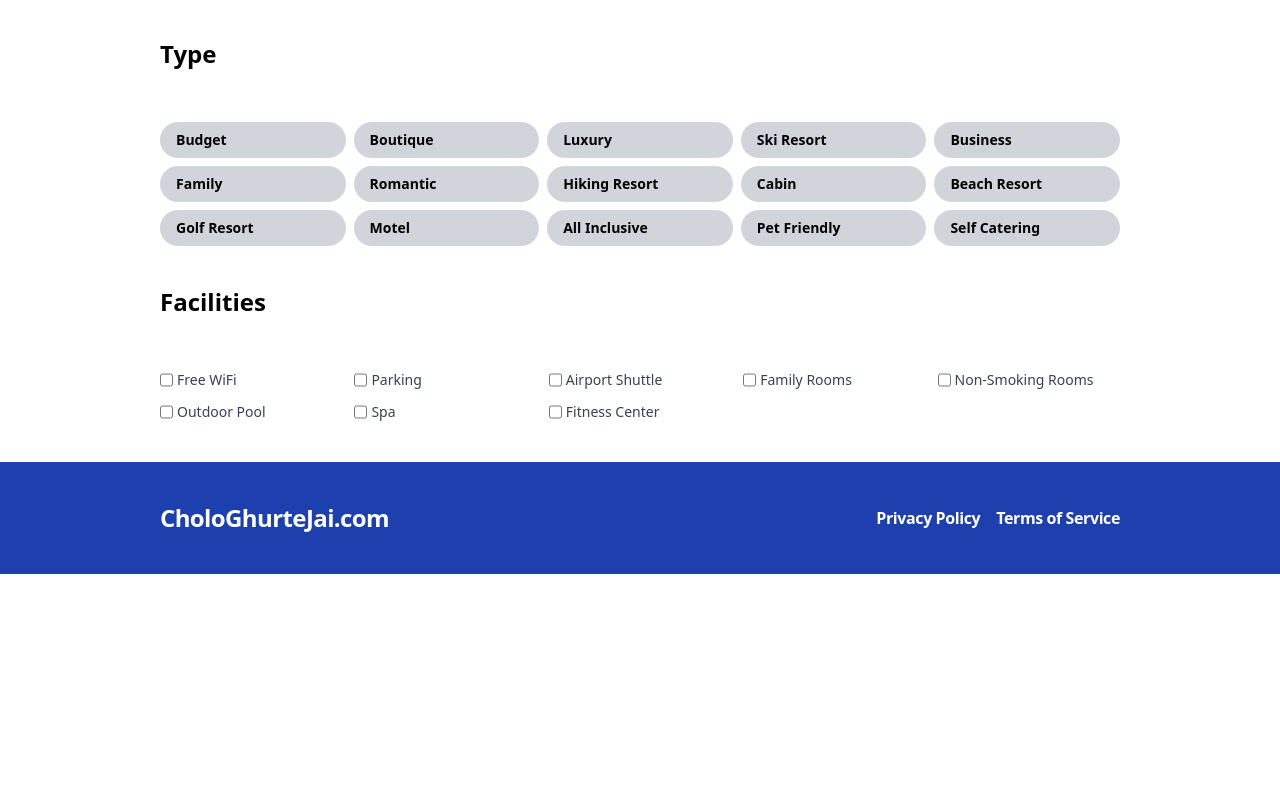
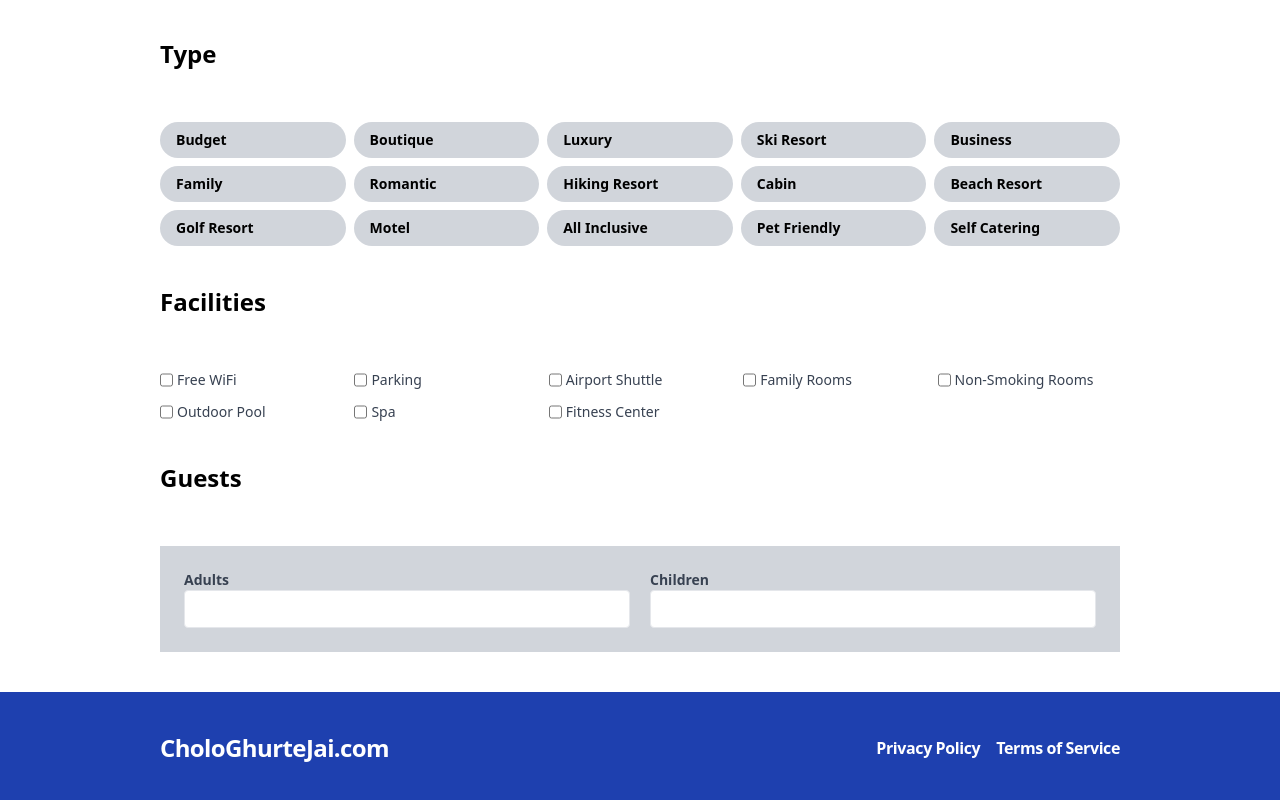
Before and after one commit to REDOWAN038/Hotel-Reservation, a React (Vite) app in the folder client/: page /my-hotels in a window 1280 px wide. Shown: the part 694-1494 px from the top of the page. Before the commit the page ends 1268 px from the top, so only its background shows below. Built offline with nearby package versions, Linux system fonts and the light colour scheme; sample sign-in values are in the browser's storage.

Commit message:
guests section added

```diff
--- /dev/null
+++ b/client/src/forms/HotelForm/GuestsSection.jsx
@@ -0,0 +1,50 @@
+import { useFormContext } from "react-hook-form"
+
+const GuestsSection = () => {
+    const {
+        register,
+        formState: { errors },
+    } = useFormContext()
+
+    return (
+        <>
+            <h2 className='text-2xl font-bold mb-3'>Guests</h2>
+            <div className='grid grid-cols-2 p-6 gap-5 bg-gray-300'>
+                <label className='text-gray-700 text-sm font-semibold'>
+                    Adults
+                    <input
+                        className='border rounded w-full py-2 px-3 font-normal'
+                        type='number'
+                        min={1}
+                        {...register("adultCount", {
+                            required: "This field is required",
+                        })}
+                    />
+                    {errors.adultCount?.message && (
+                        <span className='text-red-500 text-sm fold-bold'>
+                            {errors.adultCount?.message}
+                        </span>
+                    )}
+                </label>
+                <label className='text-gray-700 text-sm font-semibold'>
+                    Children
+                    <input
+                        className='border rounded w-full py-2 px-3 font-normal'
+                        type='number'
+                        min={0}
+                        {...register("childCount", {
+                            required: "This field is required",
+                        })}
+                    />
+                    {errors.childCount?.message && (
+                        <span className='text-red-500 text-sm fold-bold'>
+                            {errors.childCount?.message}
+                        </span>
+                    )}
+                </label>
+            </div>
+        </>
+    )
+}
+
+export default GuestsSection
--- a/client/src/forms/HotelForm/HotelForm.jsx
+++ b/client/src/forms/HotelForm/HotelForm.jsx
@@ -2,6 +2,7 @@ import { FormProvider, useForm } from "react-hook-form"
 import DetailsSection from "./DetailsSection"
 import TypeSection from "./TypeSection"
 import FacilitiesSection from "./FacilitiesSection"
+import GuestsSection from "./GuestsSection"
 
 const HotelForm = () => {
     const formMethods = useForm()
@@ -11,6 +12,7 @@ const HotelForm = () => {
                 <DetailsSection />
                 <TypeSection />
                 <FacilitiesSection />
+                <GuestsSection />
             </form>
         </FormProvider>
     )
```
